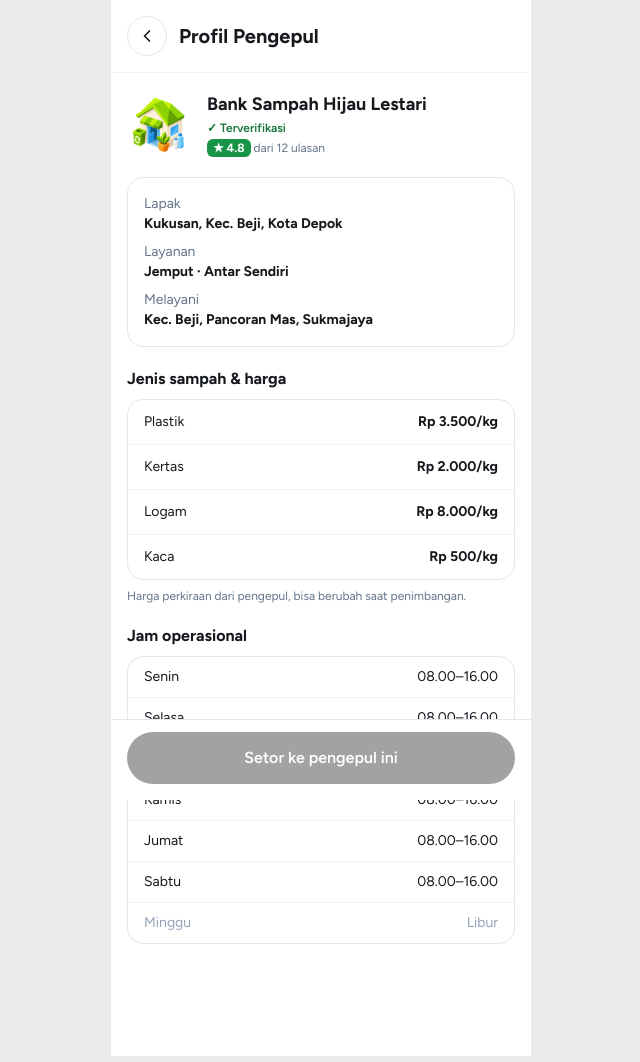
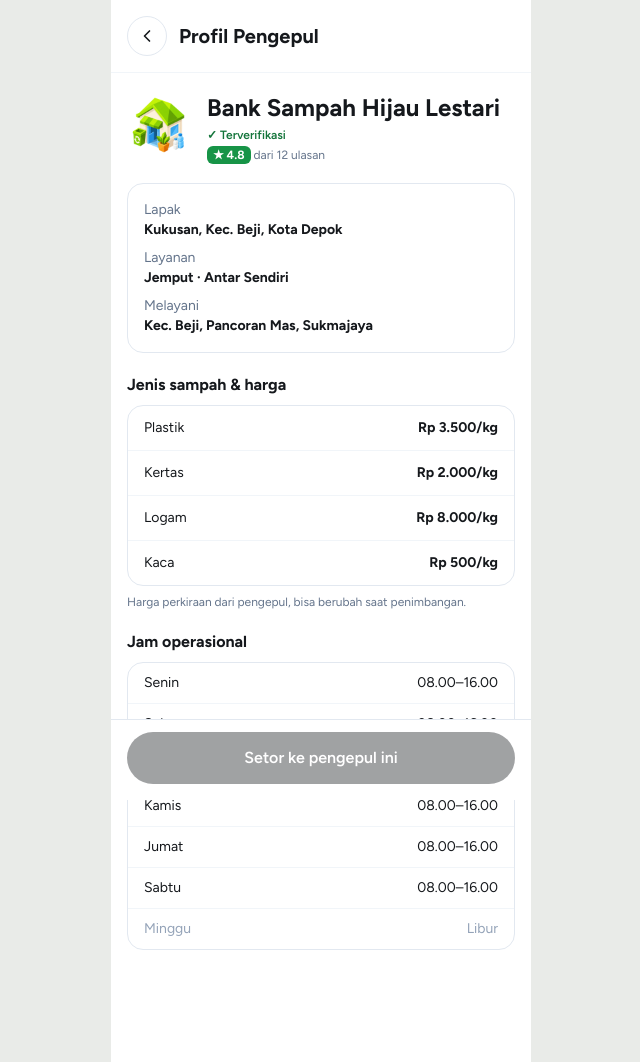
Before and after one commit to SI4809-PPL-TIMB/Main_ReLoop, a Laravel app: page /ui/profil-pengepul.html in a window 1280 px wide. Shown: the whole page, without its empty margins (319-959 px from the left). Run offline with Laravel 12, Linux system fonts and the light colour scheme; some libraries are stand-ins or nearby versions.

Commit message:
PPLTIMB-165 8.3.1 · Pertegas hierarki judul profil mitra

```diff
--- a/resources/views/pengepul/show.blade.php
+++ b/resources/views/pengepul/show.blade.php
@@ -21,7 +21,7 @@
                 <span class="grid size-16 shrink-0 place-items-center rounded-xl bg-loop-soft text-loop-dark" aria-hidden="true"><x-category-icon name="recycle" class="size-8" /></span>
             @endif
             <div class="min-w-0 space-y-1">
-                <h1 class="text-lg font-bold leading-tight">{{ $mitra->nama_usaha }}</h1>
+                <h1 class="text-2xl font-bold leading-tight">{{ $mitra->nama_usaha }}</h1>
                 <p class="flex items-center gap-1.5 text-xs font-semibold text-brand-700">
                     <svg class="size-3.5" viewBox="0 0 24 24" fill="none" stroke="currentColor" stroke-width="2.2" stroke-linecap="round" stroke-linejoin="round" aria-hidden="true"><circle cx="12" cy="12" r="9"/><path d="m8 12 3 3 5-6"/></svg>Terverifikasi
                 </p>
--- a/ui/profil-pengepul.html
+++ b/ui/profil-pengepul.html
@@ -24,7 +24,7 @@
     <section class="flex gap-4">
       <img src="../public/assets/illust/collectors/hijau-lestari.png" class="size-16 shrink-0 rounded-xl object-contain" alt="">
       <div class="min-w-0 space-y-1">
-        <h2 class="text-lg font-bold leading-tight">Bank Sampah Hijau Lestari</h2>
+        <h2 class="text-2xl font-bold leading-tight">Bank Sampah Hijau Lestari</h2>
         <p class="text-xs font-semibold text-brand-700">✓ Terverifikasi</p>
         <p class="text-xs"><span class="rounded-md bg-brand-600 px-1.5 py-0.5 font-bold text-white">★ 4.8</span> <span class="text-slate-500">dari 12 ulasan</span></p>
       </div>
```
